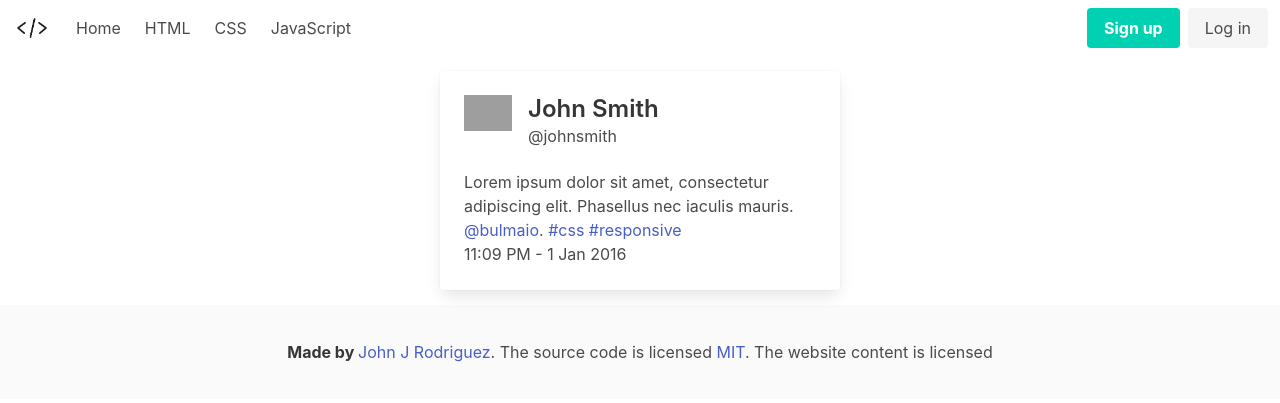
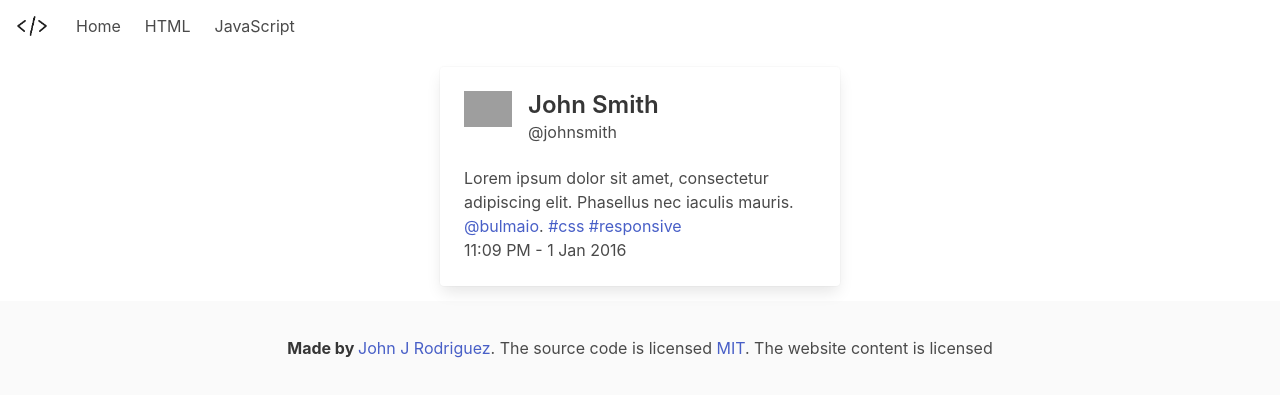
Before and after one commit to JohnRodriguezM/simple---pwa, a website with bundled scripts: page index.html in a window 1280 px wide. Built offline with nearby package versions, Linux system fonts and the light colour scheme; no server answers; grey boxes are pictures that could not be loaded.

Commit message:
ignorar commit

```diff
--- a/index.html
+++ b/index.html
@@ -1,6 +1,6 @@
 <!DOCTYPE html>
-<html lang="en">
 <head>
+    <html lang="en">
     <meta charset="UTF-8">
     <meta http-equiv="X-UA-Compatible" content="IE=edge">
     <meta name="viewport" content="width=device-width, initial-scale=1.0">
@@ -55,9 +55,9 @@
                     <a class="navbar-item link" id="htmll">
                         HTML
                     </a>
-                    <a class="navbar-item link" id="csss">
+                    <!-- <a class="navbar-item link" id="csss">
                         CSS
-                    </a>
+                    </a> -->
                     <a class="navbar-item link" id="jss">
                         JavaScript
                     </a>
@@ -65,14 +65,14 @@
 
                 <div class="navbar-end">
                     <div class="navbar-item">
-                        <div class="buttons">
+                       <!--  <div class="buttons">
                             <a class="button is-primary">
                                 <strong>Sign up</strong>
                             </a>
                             <a class="button is-light">
                                 Log in
                             </a>
-                        </div>
+                        </div> -->
                     </div>
                 </div>
             </div>
--- a/index.js
+++ b/index.js
@@ -3,8 +3,8 @@
 //se condiciona la existencia o la capacidad del uso del service worker dentro del navegador
 // entonces se hace el condicional
 // luego de eso se hace el 'registro del service worker que en este caso va a estar en el archivo sw.js'
-if('serviceWorker' in navigator){
+/* if('serviceWorker' in navigator){
     navigator.serviceWorker.register('./sw.js')
     .then(res => console.log(`registro ${res}`))
     .catch(err => console.error(`haz tenido un error: ${err}`))
-}
+} */
--- a/sw.js
+++ b/sw.js
@@ -1,4 +1,4 @@
-"use strict";
+/* "use strict";
 
 let CACHE_NAME = "v1_cache_aprende_web";
 
@@ -74,7 +74,7 @@ self.addEventListener("fetch", (e) => {
     })
   );
 });
-
+ */
 /*
   1. asignar un nombre a la version de nuestro cache y una de las caracteristicas que tienen las pwa es que nos permiten guardar en cache todos los recurso estáticos que a lo mejor no van a cambiar en nuestra app y que los podemos guardar directamente en el disco duro del usuario
 
```
Also changed, not shown: 1 other file.
